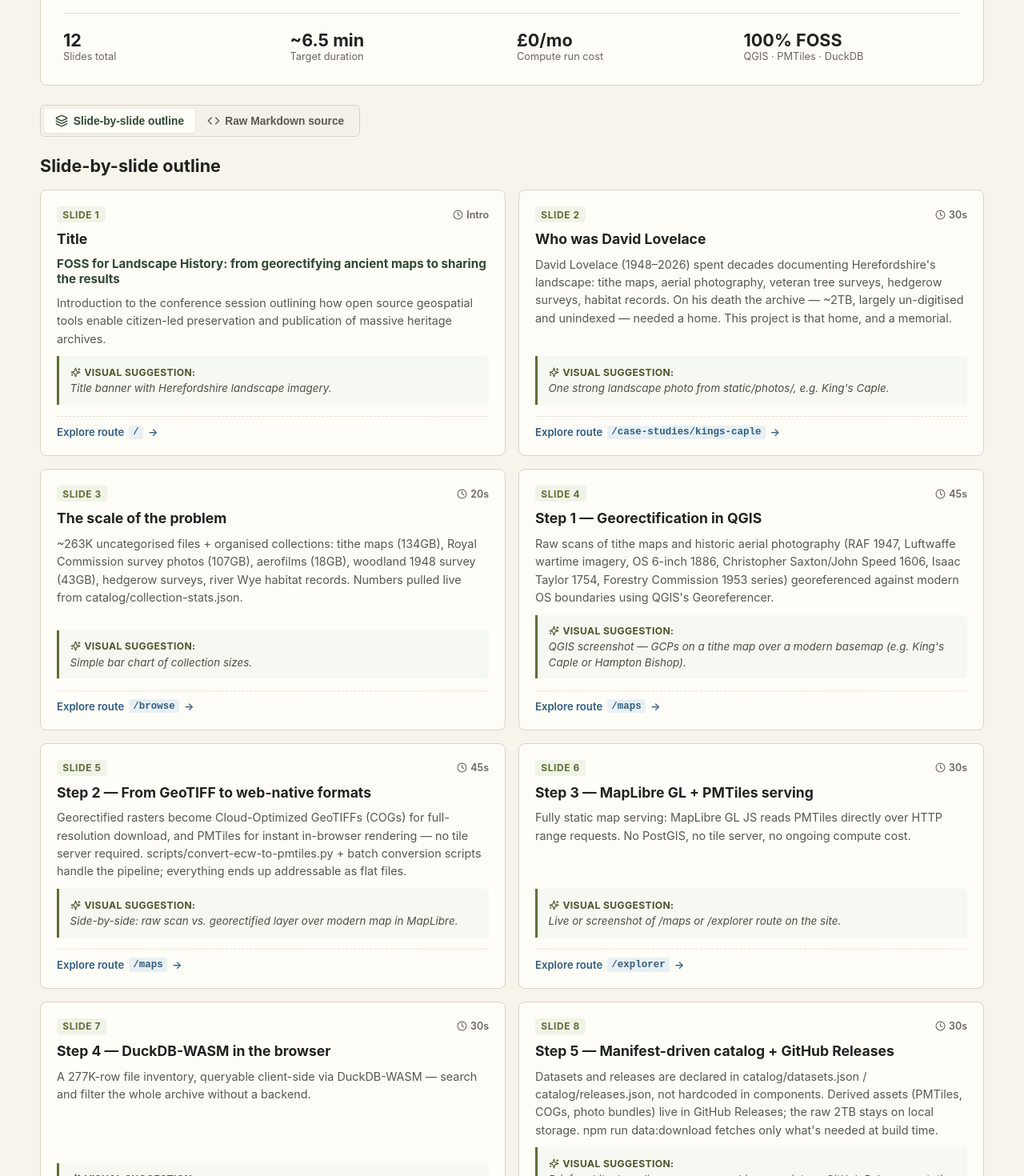
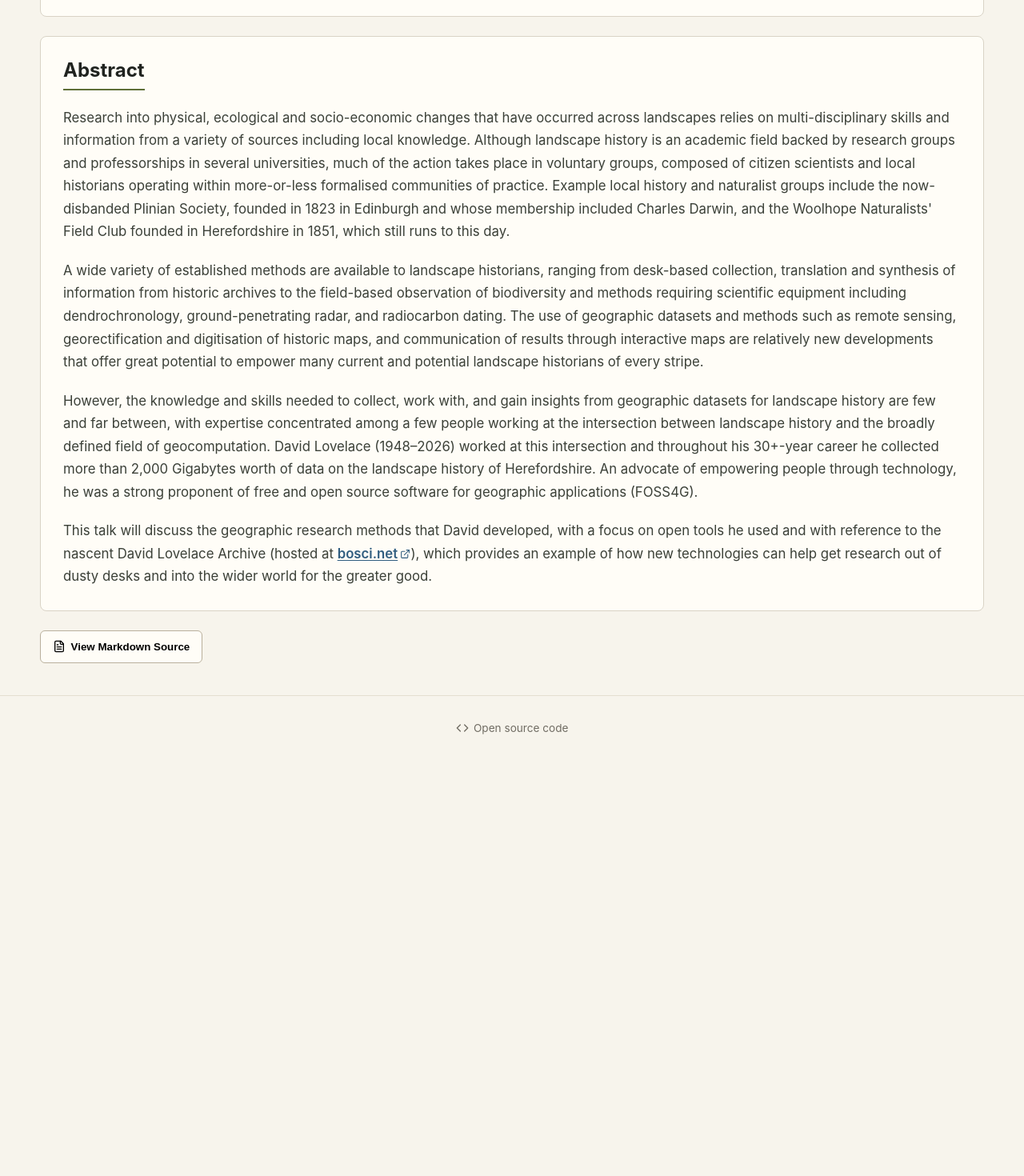
Before and after one commit to foss4lh/david-lovelace-archive, a SvelteKit app: page /talks/foss4g-leeds-2026 in a window 1280 px wide. Shown: the part 440-1910 px from the top of the page at 80% size. After the commit the page ends 1394 px from the top, so only its background shows below. Built offline with nearby package versions, Linux system fonts and the light colour scheme.

Commit message:
feat(talks): render abstract on talk page and add Abstract heading

```diff
--- a/src/routes/talks/+page.svelte
+++ b/src/routes/talks/+page.svelte
@@ -1,5 +1,4 @@
 <script lang="ts">
-
 	import { ArrowRight, Calendar, MapPin } from '@lucide/svelte';
 	import { resolve } from '$app/paths';
 
@@ -56,7 +55,7 @@
 				</div>
 				<div class="talk-actions">
 					<a class="button primary" href={resolve('/talks/foss4g-leeds-2026')}>
-						View talk outline & notes <ArrowRight size={15} />
+						View talk & abstract <ArrowRight size={15} />
 					</a>
 				</div>
 			</article>
--- a/src/routes/talks/foss4g-leeds-2026/+page.svelte
+++ b/src/routes/talks/foss4g-leeds-2026/+page.svelte
@@ -1,150 +1,17 @@
+<!-- eslint-disable svelte/no-navigation-without-resolve -->
 <script lang="ts">
-	/* eslint-disable svelte/no-navigation-without-resolve */
-	import {
-		ArrowLeft,
-		Clock,
-		MapPin,
-		Calendar,
-		Layers,
-		ExternalLink,
-		Code,
-		CheckCircle2,
-		Sparkles
-	} from '@lucide/svelte';
+	import { ArrowLeft, MapPin, Calendar, Code, ExternalLink, FileText } from '@lucide/svelte';
 	import { resolve } from '$app/paths';
 	import talkMarkdown from '../../../../docs/talks/foss4g-leeds-2026.md?raw';
 
-	let activeView: 'cards' | 'raw' = $state('cards');
-
-	const slides = [
-		{
-			number: 1,
-			title: 'Title',
-			duration: 'Intro',
-			headline:
-				'FOSS for Landscape History: from georectifying ancient maps to sharing the results',
-			subtitle: 'The David Lovelace Archive — Herefordshire, 2TB, one lifetime of fieldwork.',
-			content:
-				'Introduction to the conference session outlining how open source geospatial tools enable citizen-led preservation and publication of massive heritage archives.',
-			visual: 'Title banner with Herefordshire landscape imagery.',
-			link: '/'
-		},
-		{
-			number: 2,
-			title: 'Who was David Lovelace',
-			duration: '30s',
-			content:
-				"David Lovelace (1948–2026) spent decades documenting Herefordshire's landscape: tithe maps, aerial photography, veteran tree surveys, hedgerow surveys, habitat records. On his death the archive — ~2TB, largely un-digitised and unindexed — needed a home. This project is that home, and a memorial.",
-			visual: "One strong landscape photo from static/photos/, e.g. King's Caple.",
-			link: '/case-studies/kings-caple'
-		},
-		{
-			number: 3,
-			title: 'The scale of the problem',
-			duration: '20s',
-			content:
-				'~263K uncategorised files + organised collections: tithe maps (134GB), Royal Commission survey photos (107GB), aerofilms (18GB), woodland 1948 survey (43GB), hedgerow surveys, river Wye habitat records. Numbers pulled live from catalog/collection-stats.json.',
-			visual: 'Simple bar chart of collection sizes.',
-			link: '/browse'
-		},
-		{
-			number: 4,
-			title: 'Step 1 — Georectification in QGIS',
-			duration: '45s',
-			content:
-				"Raw scans of tithe maps and historic aerial photography (RAF 1947, Luftwaffe wartime imagery, OS 6-inch 1886, Christopher Saxton/John Speed 1606, Isaac Taylor 1754, Forestry Commission 1953 series) georeferenced against modern OS boundaries using QGIS's Georeferencer.",
-			visual:
-				"QGIS screenshot — GCPs on a tithe map over a modern basemap (e.g. King's Caple or Hampton Bishop).",
-			link: '/maps'
-		},
-		{
-			number: 5,
-			title: 'Step 2 — From GeoTIFF to web-native formats',
-			duration: '45s',
-			content:
-				'Georectified rasters become Cloud-Optimized GeoTIFFs (COGs) for full-resolution download, and PMTiles for instant in-browser rendering — no tile server required. scripts/convert-ecw-to-pmtiles.py + batch conversion scripts handle the pipeline; everything ends up addressable as flat files.',
-			visual: 'Side-by-side: raw scan vs. georectified layer over modern map in MapLibre.',
-			link: '/maps'
-		},
-		{
-			number: 6,
-			title: 'Step 3 — MapLibre GL + PMTiles serving',
-			duration: '30s',
-			content:
-				'Fully static map serving: MapLibre GL JS reads PMTiles directly over HTTP range requests. No PostGIS, no tile server, no ongoing compute cost.',
-			visual: 'Live or screenshot of /maps or /explorer route on the site.',
-			link: '/explorer'
-		},
-		{
-			number: 7,
-			title: 'Step 4 — DuckDB-WASM in the browser',
-			duration: '30s',
-			content:
-				'A 277K-row file inventory, queryable client-side via DuckDB-WASM — search and filter the whole archive without a backend.',
-			visual: '/browse or /explorer route screenshot, or a live query if demoing.',
-			link: '/browse'
-		},
-		{
-			number: 8,
-			title: 'Step 5 — Manifest-driven catalog + GitHub Releases',
-			duration: '30s',
-			content:
-				"Datasets and releases are declared in catalog/datasets.json / catalog/releases.json, not hardcoded in components. Derived assets (PMTiles, COGs, photo bundles) live in GitHub Releases; the raw 2TB stays on local storage. npm run data:download fetches only what's needed at build time.",
-			visual:
-				'Brief architecture diagram — raw archive → scripts → GitHub Release → static build → Netlify.',
-			link: '/research'
-		},
-		{
-			number: 9,
-			title: "Case study: King's Caple",
-			duration: '30s',
-			content:
-				'Concrete example tying it together: Royal Commission survey photos + LOWVP veteran tree survey + tithe map scans, all geolocated to the same parish, downloadable as one bundle. Used by a real researcher studying medieval field patterns.',
-			visual: '/case-studies/kings-caple screenshot.',
-			link: '/case-studies/kings-caple'
-		},
-		{
-			number: 10,
-			title: 'Why this matters beyond one archive',
-			duration: '30s',
-			content:
-				'This is a reusable pattern for any custodian sitting on a large, un-digitised landscape/heritage archive: FOSS tools (QGIS, GDAL, MapLibre, PMTiles, DuckDB) plus free static hosting (Netlify/GitHub) turn a hard drive in a shed into a searchable public resource, at effectively £0/month run cost.',
-			visual: 'Toolchain summary icons and architecture benefits breakdown.',
-			link: '/'
-		},
-		{
-			number: 11,
-			title: 'Call to action',
-			duration: '20s',
-			content:
-				'Live site: david-lovelace-archive.netlify.app | Contribute: georectification, historical metadata, QGIS skills welcome — see CONTRIBUTING.md. Partners already engaged: Herefordshire Meadows, Herefordshire Wildlife Trust, Ancient Tree Forum, Woolhope Club, HARC, CPRE Herefordshire.',
-			visual: 'Call to action card with QR code and repository link.',
-			link: 'https://github.com/foss4lh/david-lovelace-archive'
-		},
-		{
-			number: 12,
-			title: '(spare, if time) Live demo',
-			duration: '45s',
-			content:
-				'30–45s live query on /explorer or panning a georectified tithe map over modern OS layers in /maps — only if the room/wifi allows; otherwise keep as recorded GIF fallback.',
-			visual: 'Interactive map pane / recorded fallback GIF.',
-			link: '/explorer'
-		}
-	];
-
-	const speakerNotes = [
-		'Reuse real screenshots from the live site rather than mockups — /case-studies/kings-caple, /maps, /explorer, /browse all already exist as routes.',
-		'Pull exact figures from catalog/collection-stats.json and catalog/datasets.json at build time rather than hardcoding, so numbers stay accurate if the talk is reused/updated later.',
-		"Keep the memorial framing to slide 2 only — don't let it recur, the rest of the talk should read as a technical case study.",
-		'If turned into an actual slide deck (Marp/reveal.js/Google Slides), a natural home is docs/talks/foss4g-leeds-2026-slides.md (Marp) or a linked external deck, with this file staying as the outline/speaker-notes source of truth.'
-	];
+	let showRaw = $state(false);
 </script>
 
 <svelte:head>
 	<title>FOSS for Landscape History (FOSS4G Leeds 2026) - David Lovelace Archive</title>
 	<meta
 		name="description"
-		content="Slide-by-slide outline and speaker notes for FOSS4G UK 2026 talk: FOSS for Landscape History: from georectifying ancient maps to sharing the results."
+		content="Abstract for FOSS4G UK 2026 talk: FOSS for Landscape History: from georectifying ancient maps to sharing the results."
 	/>
 </svelte:head>
 
@@ -155,7 +22,8 @@
 		</a>
 	</div>
 
-	<section class="talk-header">
+	<article class="talk-container">
+		<header class="talk-header">
 			<div class="talk-meta-bar">
 				<span class="event-badge">
 					<Calendar size={14} /> FOSS4G UK 2026
@@ -172,108 +40,70 @@
 			<p class="subtitle">
 				The David Lovelace Archive &mdash; Herefordshire, 2TB, one lifetime of fieldwork.
 			</p>
+		</header>
 
-		<div class="metrics-grid">
-			<div class="metric-card">
-				<span class="metric-value">12</span>
-				<span class="metric-label">Slides total</span>
-			</div>
-			<div class="metric-card">
-				<span class="metric-value">~6.5 min</span>
-				<span class="metric-label">Target duration</span>
-			</div>
-			<div class="metric-card">
-				<span class="metric-value">&pound;0/mo</span>
-				<span class="metric-label">Compute run cost</span>
-			</div>
-			<div class="metric-card">
-				<span class="metric-value">100% FOSS</span>
-				<span class="metric-label">QGIS &middot; PMTiles &middot; DuckDB</span>
-			</div>
+		<section class="abstract-section">
+			<h2>Abstract</h2>
+
+			<div class="abstract-content">
+				<p>
+					Research into physical, ecological and socio-economic changes that have occurred across
+					landscapes relies on multi-disciplinary skills and information from a variety of sources
+					including local knowledge. Although landscape history is an academic field backed by
+					research groups and professorships in several universities, much of the action takes place
+					in voluntary groups, composed of citizen scientists and local historians operating within
+					more-or-less formalised communities of practice. Example local history and naturalist
+					groups include the now-disbanded Plinian Society, founded in 1823 in Edinburgh and whose
+					membership included Charles Darwin, and the Woolhope Naturalists' Field Club founded in
+					Herefordshire in 1851, which still runs to this day.
+				</p>
+
+				<p>
+					A wide variety of established methods are available to landscape historians, ranging from
+					desk-based collection, translation and synthesis of information from historic archives to
+					the field-based observation of biodiversity and methods requiring scientific equipment
+					including dendrochronology, ground-penetrating radar, and radiocarbon dating. The use of
+					geographic datasets and methods such as remote sensing, georectification and digitisation
+					of historic maps, and communication of results through interactive maps are relatively new
+					developments that offer great potential to empower many current and potential landscape
+					historians of every stripe.
+				</p>
+
+				<p>
+					However, the knowledge and skills needed to collect, work with, and gain insights from
+					geographic datasets for landscape history are few and far between, with expertise
+					concentrated among a few people working at the intersection between landscape history and
+					the broadly defined field of geocomputation. David Lovelace (1948–2026) worked at this
+					intersection and throughout his 30+-year career he collected more than 2,000 Gigabytes
+					worth of data on the landscape history of Herefordshire. An advocate of empowering people
+					through technology, he was a strong proponent of free and open source software for
+					geographic applications (FOSS4G).
+				</p>
+
+				<p>
+					This talk will discuss the geographic research methods that David developed, with a focus
+					on open tools he used and with reference to the nascent David Lovelace Archive (hosted at
+					<a href="https://bosci.net" target="_blank" rel="noopener"
+						>bosci.net <ExternalLink size={13} /></a
+					>), which provides an example of how new technologies can help get research out of dusty
+					desks and into the wider world for the greater good.
+				</p>
 			</div>
 		</section>
 
-	<section class="view-toggle-bar">
-		<div class="toggle-group">
-			<button
-				class="toggle-btn"
-				class:active={activeView === 'cards'}
-				onclick={() => (activeView = 'cards')}
-			>
-				<Layers size={16} /> Slide-by-slide outline
+		<section class="raw-toggle-section">
+			<button class="button" onclick={() => (showRaw = !showRaw)}>
+				<FileText size={16} />
+				{showRaw ? 'Hide Markdown Source' : 'View Markdown Source'}
 			</button>
-			<button
-				class="toggle-btn"
-				class:active={activeView === 'raw'}
-				onclick={() => (activeView = 'raw')}
-			>
-				<Code size={16} /> Raw Markdown source
-			</button>
+
+			{#if showRaw}
+				<div class="raw-block">
+					<pre><code>{talkMarkdown}</code></pre>
 				</div>
+			{/if}
 		</section>
-
-	{#if activeView === 'cards'}
-		<section class="slides-section">
-			<h2>Slide-by-slide outline</h2>
-			<div class="slides-grid">
-				{#each slides as slide (slide.number)}
-					<article class="slide-card">
-						<header class="slide-card-header">
-							<div class="slide-num-badge">Slide {slide.number}</div>
-							<div class="slide-duration">
-								<Clock size={13} />
-								{slide.duration}
-							</div>
-						</header>
-						<h3>{slide.title}</h3>
-						{#if slide.headline}
-							<p class="slide-headline"><strong>{slide.headline}</strong></p>
-						{/if}
-						<p class="slide-content">{slide.content}</p>
-						<div class="slide-visual">
-							<span class="visual-label"><Sparkles size={13} /> Visual suggestion:</span>
-							<p>{slide.visual}</p>
-						</div>
-						{#if slide.link}
-							<footer class="slide-footer">
-								{#if slide.link.startsWith('http')}
-									<a href={slide.link} target="_blank" rel="noopener" class="slide-route-link">
-										External repo <ExternalLink size={13} />
-									</a>
-								{:else}
-									<a href={resolve(slide.link as '/')} class="slide-route-link">
-										Explore route <code>{slide.link}</code> &rarr;
-									</a>
-								{/if}
-							</footer>
-						{/if}
 	</article>
-				{/each}
-			</div>
-		</section>
-
-		<section class="notes-section">
-			<h2>Notes for building slides</h2>
-			<div class="notes-card">
-				<ul>
-					{#each speakerNotes as note (note)}
-						<li>
-							<CheckCircle2 size={16} class="note-icon" />
-							<span>{note}</span>
-						</li>
-					{/each}
-				</ul>
-			</div>
-		</section>
-	{:else}
-		<section class="raw-section">
-			<div class="raw-header">
-				<h2>docs/talks/foss4g-leeds-2026.md</h2>
-				<span class="file-path">Source path: docs/talks/foss4g-leeds-2026.md</span>
-			</div>
-			<pre class="raw-codeblock"><code>{talkMarkdown}</code></pre>
-		</section>
-	{/if}
 </main>
 
 <style>
@@ -295,12 +125,17 @@
 		color: #304832;
 	}
 
+	.talk-container {
+		display: flex;
+		flex-direction: column;
+		gap: 1.5rem;
+	}
+
 	.talk-header {
 		padding: 1.75rem;
 		border: 1px solid #d9d3c6;
 		border-radius: 8px;
 		background: #fffdf7;
-		margin-bottom: 1.5rem;
 	}
 
 	.talk-meta-bar {
@@ -347,276 +182,73 @@
 		color: #5f6f37;
 		font-size: 1.1rem;
 		font-weight: 600;
-		margin-bottom: 1.5rem;
+		margin: 0;
 	}
 
-	.metrics-grid {
-		display: grid;
-		grid-template-columns: repeat(4, minmax(0, 1fr));
-		gap: 0.75rem;
-		border-top: 1px solid #e4ded0;
-		padding-top: 1.25rem;
-	}
-
-	.metric-card {
-		display: flex;
-		flex-direction: column;
-	}
-
-	.metric-value {
-		font-size: 1.35rem;
-		font-weight: 750;
-		color: #20231f;
-	}
-
-	.metric-label {
-		font-size: 0.8rem;
-		color: #6b675f;
-	}
-
-	.view-toggle-bar {
-		margin-bottom: 1.5rem;
-		display: flex;
-		justify-content: flex-start;
-	}
-
-	.toggle-group {
-		display: inline-flex;
-		padding: 0.25rem;
-		border: 1px solid #d9d3c6;
-		border-radius: 6px;
-		background: #f5f1e8;
-	}
-
-	.toggle-btn {
-		display: inline-flex;
-		align-items: center;
-		gap: 0.4rem;
-		padding: 0.45rem 0.9rem;
-		border: 0;
-		border-radius: 4px;
-		background: transparent;
-		color: #5d5950;
-		font-size: 0.86rem;
-		font-weight: 600;
-		cursor: pointer;
-		transition: all 0.15s ease;
-	}
-
-	.toggle-btn.active {
-		background: #fffdf7;
-		color: #304832;
-		box-shadow: 0 1px 3px rgba(0, 0, 0, 0.08);
-	}
-
-	.slides-section h2,
-	.notes-section h2 {
-		font-size: 1.35rem;
-		margin-bottom: 1rem;
-	}
-
-	.slides-grid {
-		display: grid;
-		grid-template-columns: repeat(2, minmax(0, 1fr));
-		gap: 1rem;
-		margin-bottom: 2rem;
-	}
-
-	.slide-card {
-		padding: 1.25rem;
-		border: 1px solid #d9d3c6;
-		border-radius: 8px;
-		background: #fffdf7;
-		display: flex;
-		flex-direction: column;
-		gap: 0.65rem;
-	}
-
-	.slide-card-header {
-		display: flex;
-		justify-content: space-between;
-		align-items: center;
-	}
-
-	.slide-num-badge {
-		font-size: 0.75rem;
-		font-weight: 750;
-		text-transform: uppercase;
-		letter-spacing: 0.05em;
-		color: #5f6f37;
-		background: #f0f4e8;
-		padding: 0.15rem 0.45rem;
-		border-radius: 4px;
-	}
-
-	.slide-duration {
-		display: inline-flex;
-		align-items: center;
-		gap: 0.25rem;
-		font-size: 0.78rem;
-		color: #6b675f;
-		font-weight: 600;
-	}
-
-	.slide-card h3 {
-		margin: 0;
-		font-size: 1.1rem;
-	}
-
-	.slide-headline {
-		margin: 0;
-		color: #304832;
-		font-size: 0.95rem;
-	}
-
-	.slide-content {
-		margin: 0;
-		color: #55594f;
-		font-size: 0.9rem;
-		line-height: 1.55;
-		flex: 1;
-	}
-
-	.slide-visual {
-		padding: 0.65rem 0.85rem;
-		border-left: 3px solid #5f6f37;
-		background: #f6f8f2;
-		border-radius: 0 4px 4px 0;
-	}
-
-	.visual-label {
-		display: inline-flex;
-		align-items: center;
-		gap: 0.3rem;
-		font-size: 0.76rem;
-		font-weight: 700;
-		color: #4a572c;
-		text-transform: uppercase;
-		letter-spacing: 0.03em;
-		margin-bottom: 0.2rem;
-	}
-
-	.slide-visual p {
-		margin: 0;
-		font-size: 0.84rem;
-		color: #4a5441;
-		line-height: 1.45;
-		font-style: italic;
-	}
-
-	.slide-footer {
-		margin-top: 0.25rem;
-		padding-top: 0.5rem;
-		border-top: 1px dashed #e4ded0;
-	}
-
-	.slide-route-link {
-		display: inline-flex;
-		align-items: center;
-		gap: 0.35rem;
-		color: #315e80;
-		font-size: 0.82rem;
-		font-weight: 600;
-		text-decoration: none;
-	}
-
-	.slide-route-link:hover {
-		color: #1d3f57;
-		text-decoration: underline;
-	}
-
-	.slide-route-link code {
-		background: #e8f0f4;
-		padding: 0.1rem 0.35rem;
-		border-radius: 3px;
-		font-size: 0.78rem;
-	}
-
-	.notes-card {
-		padding: 1.25rem;
+	.abstract-section {
+		padding: 1.75rem;
 		border: 1px solid #d9d3c6;
 		border-radius: 8px;
 		background: #fffdf7;
 	}
 
-	.notes-card ul {
-		list-style: none;
-		margin: 0;
-		padding: 0;
+	.abstract-section h2 {
+		font-size: 1.5rem;
+		margin-bottom: 1.25rem;
+		color: #20231f;
+		padding-bottom: 0.5rem;
+		border-bottom: 2px solid #5f6f37;
+		display: inline-block;
+	}
+
+	.abstract-content p {
+		color: #3b4038;
+		font-size: 1.05rem;
+		line-height: 1.7;
+		margin-bottom: 1.25rem;
+	}
+
+	.abstract-content p:last-child {
+		margin-bottom: 0;
+	}
+
+	.abstract-content a {
+		color: #315e80;
+		font-weight: 600;
+		text-decoration: underline;
+		text-underline-offset: 2px;
+		display: inline-flex;
+		align-items: center;
+		gap: 0.2rem;
+	}
+
+	.abstract-content a:hover {
+		color: #1d3f57;
+	}
+
+	.raw-toggle-section {
 		display: flex;
 		flex-direction: column;
-		gap: 0.85rem;
+		align-items: flex-start;
+		gap: 1rem;
 	}
 
-	.notes-card li {
-		display: flex;
-		align-items: flex-start;
-		gap: 0.65rem;
-		color: #55594f;
-		font-size: 0.92rem;
-		line-height: 1.55;
-	}
-
-	:global(.note-icon) {
-		color: #5f6f37;
-		flex-shrink: 0;
-		margin-top: 0.15rem;
-	}
-
-	.raw-section {
+	.raw-block {
+		width: 100%;
 		padding: 1.25rem;
 		border: 1px solid #d9d3c6;
 		border-radius: 8px;
 		background: #1e221d;
-		color: #e4e7e1;
+		color: #d1d8cb;
+		overflow-x: auto;
 	}
 
-	.raw-header {
-		display: flex;
-		justify-content: space-between;
-		align-items: center;
-		padding-bottom: 0.85rem;
-		border-bottom: 1px solid #323830;
-		margin-bottom: 1rem;
-	}
-
-	.raw-header h2 {
-		margin: 0;
-		font-size: 1.05rem;
-		color: #c0c7ba;
-	}
-
-	.file-path {
-		font-size: 0.78rem;
-		color: #8a9284;
-		font-family: monospace;
-	}
-
-	.raw-codeblock {
+	.raw-block pre {
 		margin: 0;
 		white-space: pre-wrap;
 		word-break: break-word;
 		font-family: ui-monospace, SFMono-Regular, Menlo, Monaco, Consolas, monospace;
 		font-size: 0.88rem;
 		line-height: 1.6;
-		color: #d1d8cb;
-		max-height: 700px;
-		overflow-y: auto;
-	}
-
-	@media (max-width: 880px) {
-		.metrics-grid {
-			grid-template-columns: 1fr 1fr;
-		}
-
-		.slides-grid {
-			grid-template-columns: 1fr;
-		}
-	}
-
-	@media (max-width: 560px) {
-		.metrics-grid {
-			grid-template-columns: 1fr;
-		}
 	}
 </style>
```
Also changed, not shown: 1 other file (tests, documents, lock files or other folders). Lines whose indentation alone changed are shown as unchanged.
